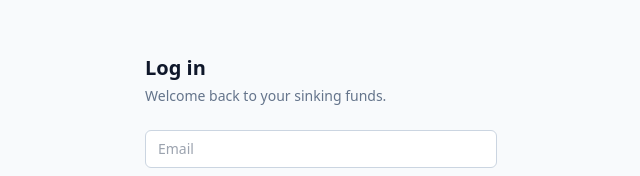
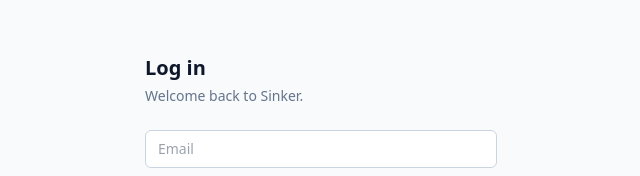
Before and after one commit to landankaplan/Sinker, a Next.js app: page /login in a window 1280 px wide. Shown: the part 222-398 px from the top of the page, without its empty margins (319-959 px from the left). Built offline with nearby package versions, Linux system fonts and the light colour scheme; no server answers.

Commit message:
Rebrand to Sinker

```diff
--- a/app/layout.js
+++ b/app/layout.js
@@ -1,7 +1,7 @@
 import "./globals.css";
 
 export const metadata = {
-  title: "Sinking Fund Planner",
+  title: "Sinker",
   description: "Save the right amount, every paycheck, for the bills you know are coming.",
 };
 
--- a/app/login/page.js
+++ b/app/login/page.js
@@ -34,7 +34,7 @@
   return (
     <main className="mx-auto flex min-h-screen max-w-sm flex-col justify-center px-4">
       <h1 className="mb-1 text-xl font-semibold text-slate-900">Log in</h1>
-      <p className="mb-6 text-sm text-slate-500">Welcome back to your sinking funds.</p>
+      <p className="mb-6 text-sm text-slate-500">Welcome back to Sinker.</p>
       <form onSubmit={handleSubmit} className="flex flex-col gap-3">
         <input
           required
--- a/app/page.js
+++ b/app/page.js
@@ -27,7 +27,7 @@
       <Nav />
       <main className="mx-auto max-w-3xl px-4 py-8">
         <div className="mb-6 flex items-center justify-between">
-          <h1 className="text-xl font-semibold text-slate-900">Your sinking funds</h1>
+          <h1 className="text-xl font-semibold text-slate-900">Your funds</h1>
           <span className="text-sm text-slate-500">
             Paycheck frequency: <span className="font-medium capitalize">{paycheckFrequency}</span>
           </span>
--- a/components/Nav.js
+++ b/components/Nav.js
@@ -25,7 +25,7 @@
     <nav className="border-b border-slate-200 bg-white">
       <div className="mx-auto flex max-w-3xl items-center justify-between px-4 py-3">
         <div className="flex items-center gap-4">
-          <span className="font-semibold text-slate-900">Sinking Funds</span>
+          <span className="font-semibold text-slate-900">Sinker</span>
           <div className="flex gap-2">
             {LINKS.map((link) => (
               <Link
```
